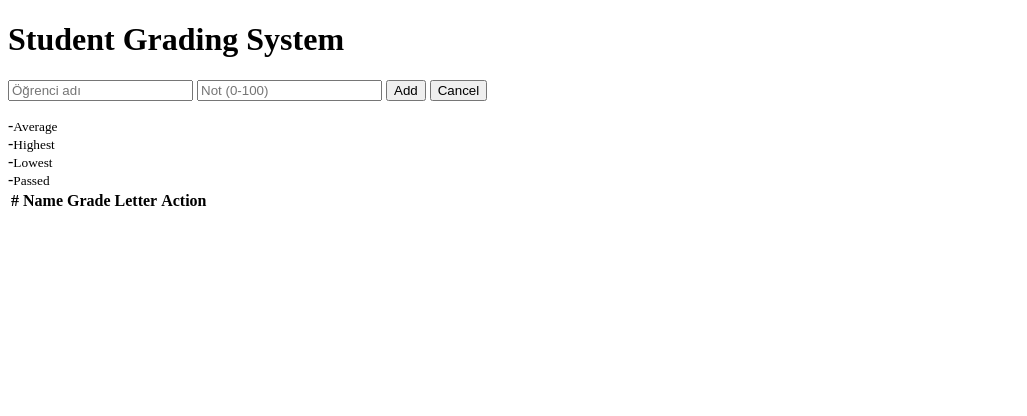
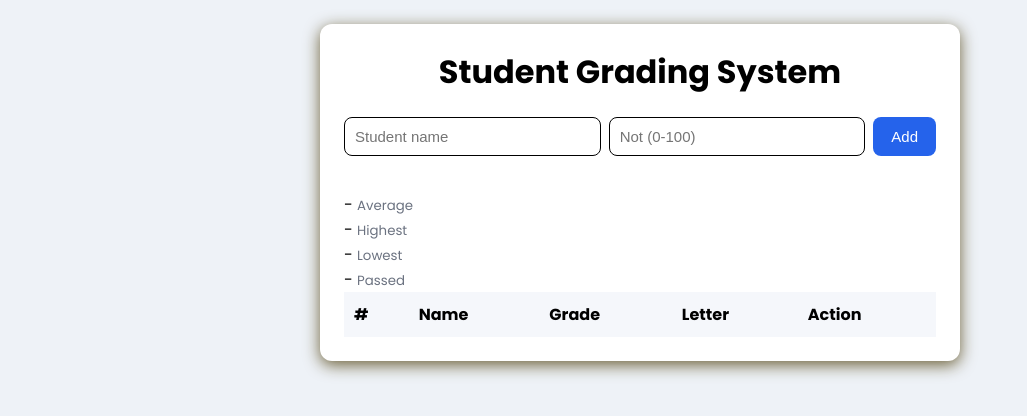
Before and after one commit to saatkulesipili/Student_Grading_System, a plain HTML site: page index.html in a window 1280 px wide. Shown: the whole page, without its empty margins (0-1027 px from the left). Drawn offline with Linux system fonts and the light colour scheme.

Commit message:
css kısmı tamamlandı

```diff
--- a/index.html
+++ b/index.html
@@ -23,7 +23,7 @@
         <h1>Student Grading System</h1>
 
         <div class="form">
-            <input type="text" id="name" placeholder="Öğrenci adı">
+            <input type="text" id="name" placeholder="Student name">
             <input type="text" id="note" placeholder="Not (0-100)">
             <button class="btn" id="saveBtn" onclick="studentAdd()">Add</button>
             <button class="btn" id="cancelBtn" onclick="cancelEdit()">Cancel</button>
@@ -31,11 +31,23 @@
 
         <p id="message"></p>
 
-        <div class="Statistics">
-            <div><span id="average">-</span><small>Average</small></div>
-            <div><span id="highest">-</span><small>Highest</small></div>
-            <div><span id="lowest">-</span><small>Lowest</small></div>
-            <div><span id="passed">-</span><small>Passed</small></div>
+        <div class="statistic">
+            <div>
+                <span id="average">-</span>
+                <small>Average</small>
+            </div>
+            <div>
+                <span id="highest">-</span>
+                <small>Highest</small>
+            </div>
+            <div>
+                <span id="lowest">-</span>
+                <small>Lowest</small>
+            </div>
+            <div>
+                <span id="passed">-</span>
+                <small>Passed</small>
+            </div>
         </div>
 
         <table> <!--table tittle-->
@@ -51,6 +63,7 @@
             <tbody id="list"></tbody>
         </table>
     </main>
+    <script src="script.js"></script>
 </body>
 
 </html>
--- a/style.css
+++ b/style.css
@@ -0,0 +1,154 @@
+* {
+    box-sizing: border-box;
+}
+
+body {
+    font-family: "Poppins", sans-serif;
+    background: #eef2f7;
+    margin: 0;
+    padding: 24px;
+}
+
+.card {
+    max-width: 640px;
+    margin: 0 auto;
+    background: #fff;
+    padding: 24px;
+    border-radius: 12px;
+    box-shadow: 0 4px 16px #65582ef1;
+}
+
+h1 {
+    margin-top: 0;
+    text-align: center;
+}
+
+.form {
+    display: flex;
+    gap: 8px;
+}
+
+input {
+    flex: 1; /* kutucukları iki eşit yapar ve kalan alanı aynı paylaşır */
+    min-width: 0;
+    padding: 10px;
+    border: 1px solid;
+    border-radius: 8px;
+    font-size: 15px;
+}
+
+button {
+    padding: 10px 18px;
+    background: #2563eb;
+    color: #fff;
+    border: none;
+    border-radius: 8px;
+    font-size: 15px;
+    cursor: pointer;
+}
+
+button:hover {
+    background: #1d4ed8;
+}
+
+#cancelBtn {
+    background: #6b7280;
+    display: none; /* gizledik */
+}
+
+#cancelBtn:hover {
+    background: #4b5563;
+}
+
+#message {
+    color: #dc2626;
+    min-height: 20px;
+    margin: 8px 0;
+}
+
+.statistics {
+    display: grid;
+    grid-template-columns: repeat(4, 1fr);
+    gap: 8px;
+    margin: 16px 0;
+}
+
+.statistics div {
+    background: #f5f7fb;
+    padding: 12px;
+    border-radius: 8px;
+    text-align: center;
+}
+
+.statistics span {
+    display: block;
+    font-size: 22px;
+    font-weight: bold;
+}
+
+.statistic small {
+    color: #6b7280;
+}
+
+table {
+    width: 100%;
+    border-collapse: collapse;
+}
+
+
+th, td {
+    padding: 10px;
+    text-align: left;
+}
+
+th {
+    background: #f5f7fb;
+}
+
+.passed {
+    color: #16a34a;
+    font-weight: bold;
+}
+
+.failed {
+    color: #dc2626;
+    font-weight: bold;
+}
+
+.editing td {
+    background: #fef3c7;
+}
+
+.actions button {
+    padding: 6px 10px;
+    font-size: 13px;
+    margin-right: 4px;
+}
+
+.edit {
+    background: #f59e0b;
+}
+
+.edit:hover {
+    background: #d97706;
+}
+
+.delete {
+    background: #dc2626;
+}
+
+.delete:hover {
+    background: #b91c1c;
+}
+
+@media (max-width: 520px) {
+    .form {
+        flex-direction: column;
+    }
+    .statistic {
+        grid-template-columns: repeat(2, 1fr);
+    }
+    table {
+        font-size: 13px;
+    }
+}
```
Also changed, not shown: 1 other file.
